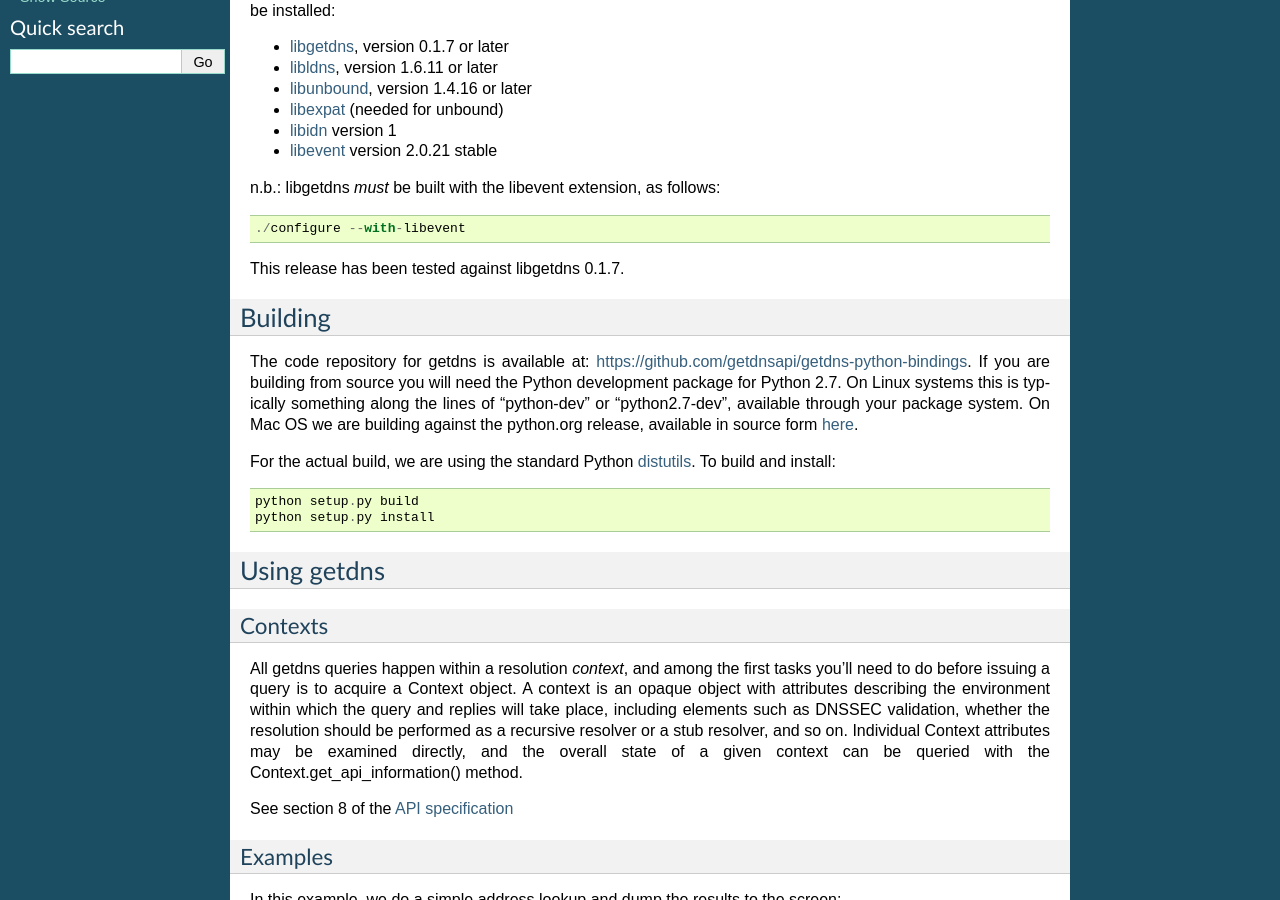
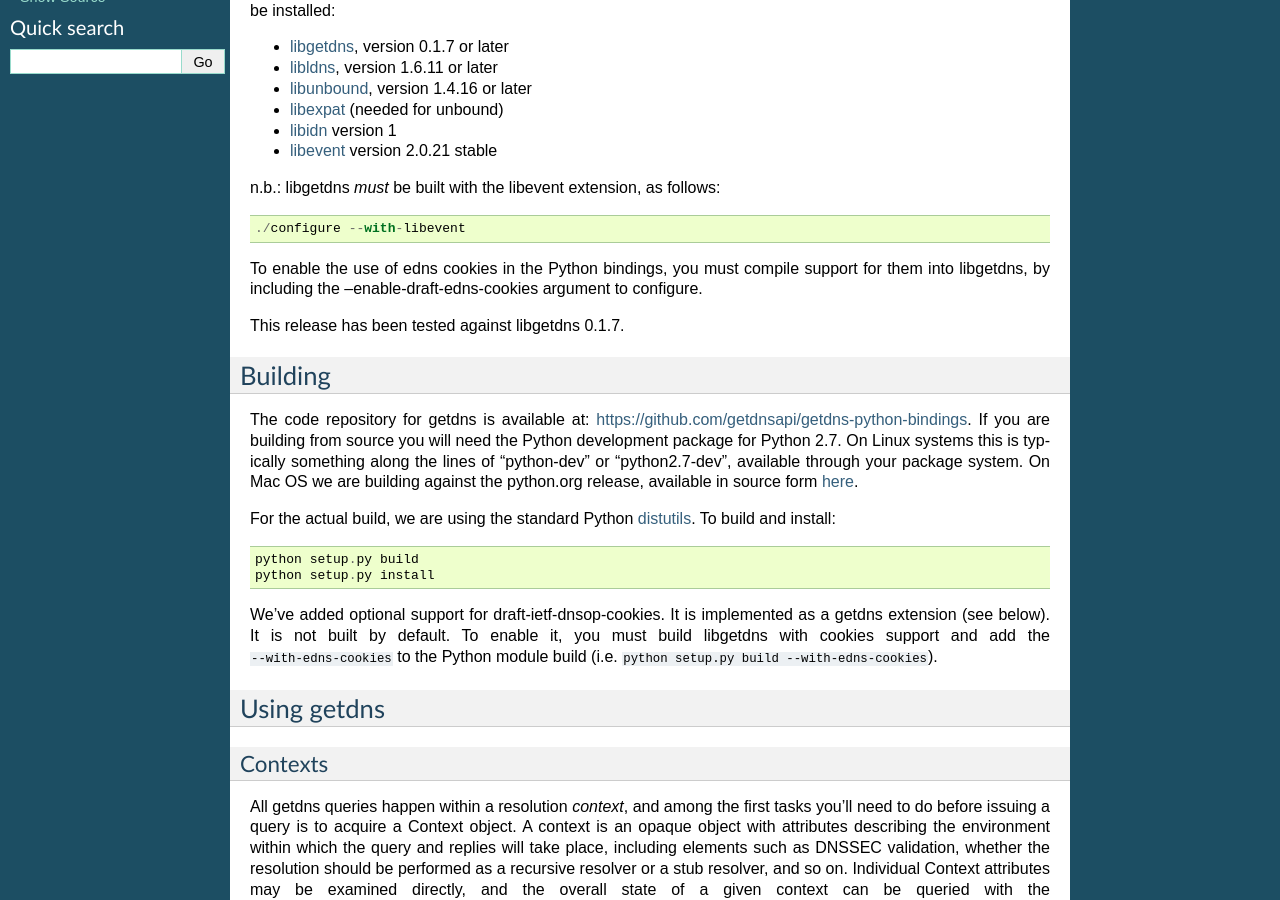
Before and after one commit to getdnsapi/getdns-python-bindings, a Sphinx documentation site: the page built from doc/index.rst, in a window 1280 px wide and 900 px high, scrolled down 326 px. Built offline with Sphinx 7.4.7, drawn with Linux system fonts in a browser that asks for light colours.

Commit message:
Added some documentation for the edns-cookies extension

```diff
--- a/doc/index.rst
+++ b/doc/index.rst
@@ -45,6 +45,11 @@ as follows:
 
   ./configure --with-libevent
 
+To enable the use of edns cookies in the Python bindings,
+you must compile support for them into libgetdns, by
+including the --enable-draft-edns-cookies argument to
+configure.
+
 This release has been tested against libgetdns 0.1.7.
 
 Building
@@ -67,6 +72,12 @@ build and install:
   python setup.py build
   python setup.py install
 
+We've added optional support for draft-ietf-dnsop-cookies.
+It is implemented as a getdns extension (see below).  It is
+not built by default.  To enable it, you must build
+libgetdns with cookies support and add the
+``--with-edns-cookies`` to the Python module build
+(i.e. ``python setup.py build --with-edns-cookies``).
 
 Using getdns
 ==============
```
Also changed, not shown: doc/functions.rst (+7 -1 lines).
